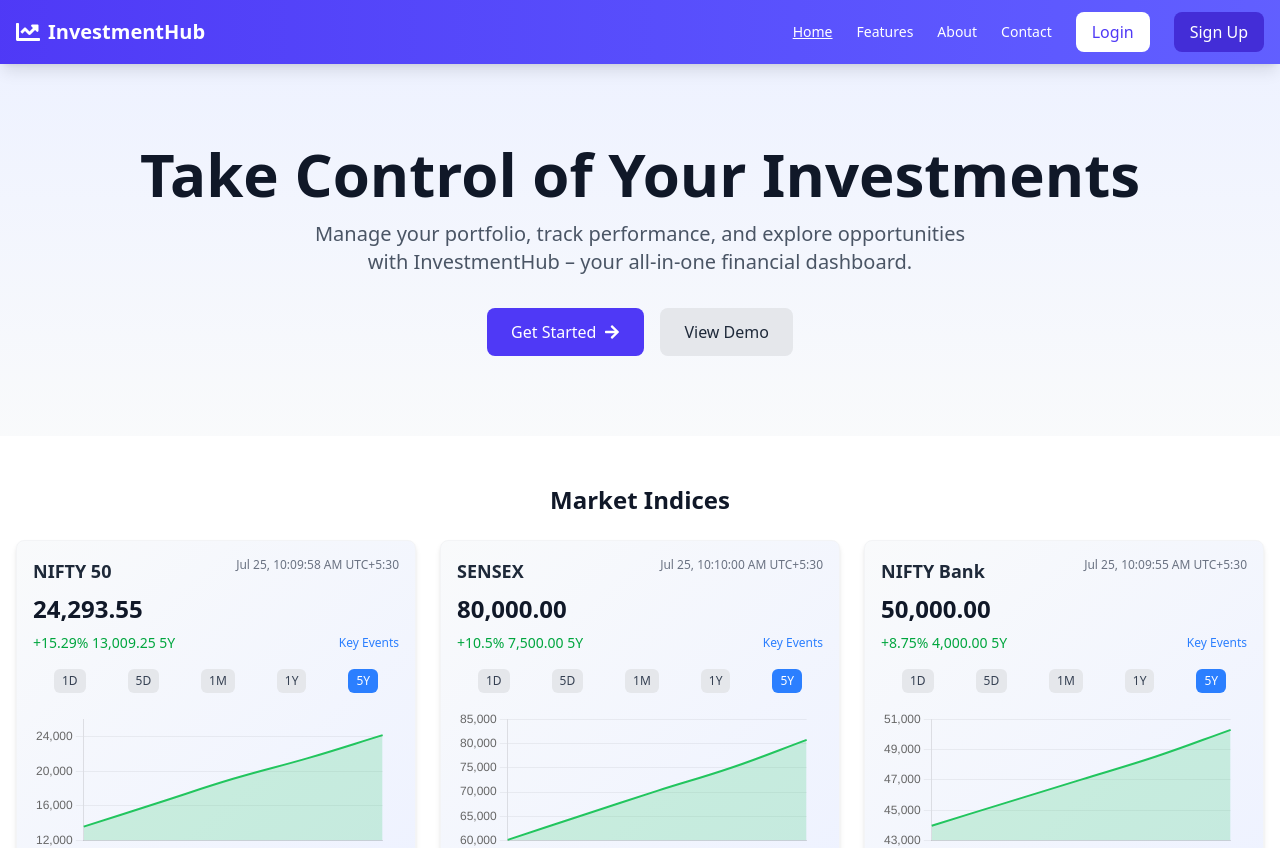
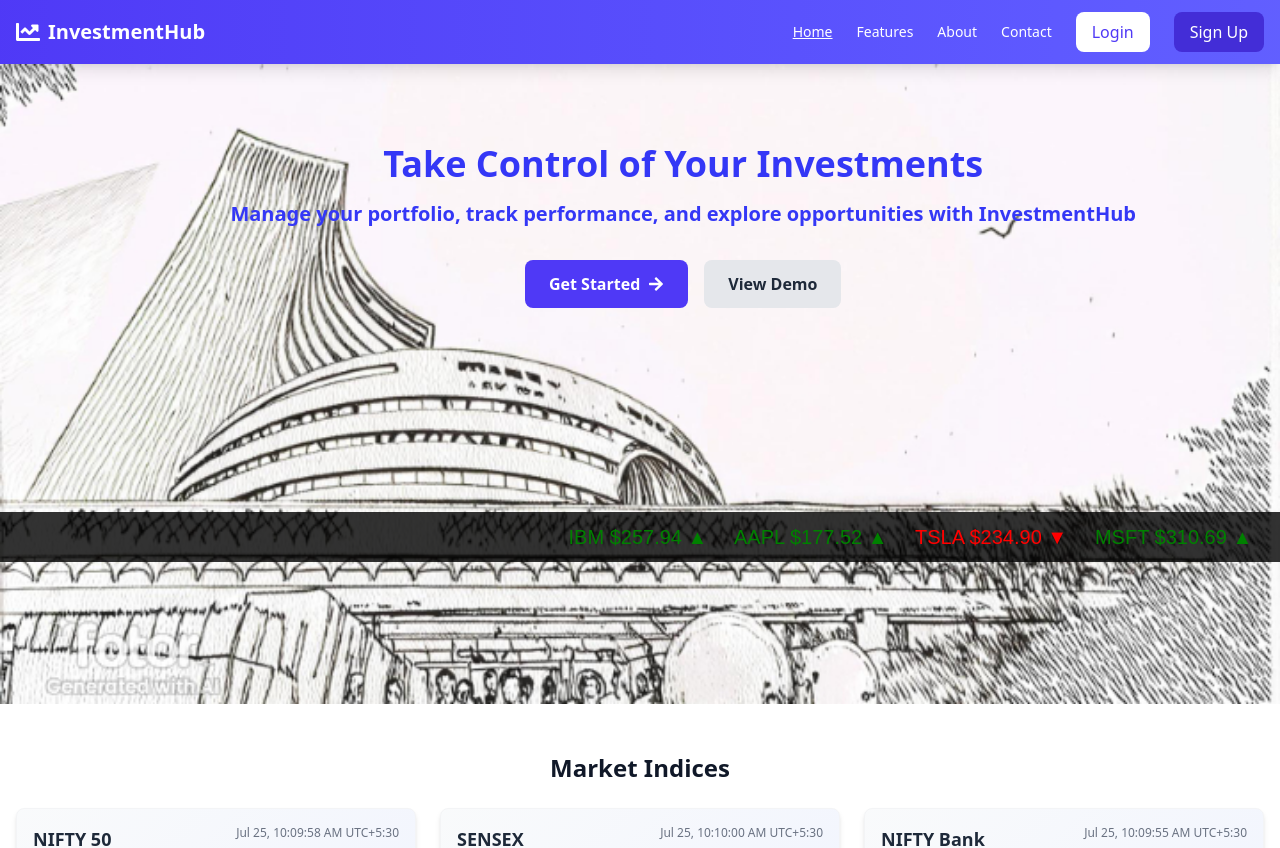
Before and after one commit to anshgandhiii/InvestmentHub, a React (Vite) app in the folder client/: page /landing in a window 1280 px wide. Shown: the top 848 px of the page. Built offline with nearby package versions, Linux system fonts and the light colour scheme.

Commit message:
Landing Page

```diff
--- a/client/src/components/Landing.jsx
+++ b/client/src/components/Landing.jsx
@@ -20,6 +20,8 @@ import {
   Legend,
   Filler,
 } from "chart.js";
+import myImage from "../assets/bse-fotor-ai-art-effects-20250316045844.jpeg.jpg";
+import stockData from "../stocks.json"; // Import the stock data
 
 // Register Chart.js components
 ChartJS.register(
@@ -289,6 +291,7 @@ export default function LandingPage() {
       return acc;
     }, {})
   );
+  const [tickerText, setTickerText] = useState(""); // State for the ticker text
   const navigate = useNavigate();
 
   // Load user session from localStorage
@@ -297,6 +300,35 @@ export default function LandingPage() {
     if (storedUser) {
       setUserId(storedUser);
     }
+  }, []);
+
+  // Process stock data for the ticker
+  useEffect(() => {
+    const latestPrices = stockData.stocks.map((stock) => {
+      const symbol = stock["Meta Data"]["2. Symbol"];
+      const timeSeries = stock["Time Series (5min)"];
+      const sortedTimes = Object.keys(timeSeries).sort().reverse(); // Sort times in descending order
+      const latestTime = sortedTimes[0]; // Latest time (e.g., 14:40:00)
+      const previousTime = sortedTimes[1]; // Previous time (e.g., 14:35:00)
+
+      const latestPrice = parseFloat(timeSeries[latestTime]["4. close"]).toFixed(2);
+      const previousPrice = previousTime ? parseFloat(timeSeries[previousTime]["4. close"]).toFixed(2) : latestPrice;
+      const priceChange = previousTime ? (parseFloat(latestPrice) - parseFloat(previousPrice)) : 0;
+
+      return {
+        symbol,
+        price: latestPrice,
+        change: priceChange, // Positive for increase, negative for decrease, 0 if no previous data
+      };
+    });
+
+    // Create the ticker text (repeated for seamless scrolling)
+    const tickerElements = latestPrices.map(({ symbol, price, change }) => {
+      const arrow = change > 0 ? "▲" : change < 0 ? "▼" : ""; // Add arrow based on price change
+      return `<span style="color: ${change > 0 ? "green" : change < 0 ? "red" : "white"}">${symbol} $${price} ${arrow}</span>`;
+    });
+    const tickerString = `${tickerElements.join(" &nbsp;&nbsp;&nbsp; ")} &nbsp;&nbsp;&nbsp; `;
+    setTickerText(tickerString.repeat(2)); // Repeat for smooth looping
   }, []);
 
   // Simulated login
@@ -395,6 +427,52 @@ export default function LandingPage() {
 
   return (
     <div className="min-h-screen w-full flex flex-col bg-gray-50">
+      {/* Inline CSS for the ticker and image */}
+      <style>
+        {`
+          .image-container {
+            width: 100%;
+            max-width: 800px;
+            margin: 0 auto;
+            margin-bottom: 20px;
+            position: relative;
+          }
+
+          .building-image {
+            width: 100%;
+            height: auto;
+            display: block;
+          }
+
+          .ticker-band {
+            position: absolute;
+            top: 50%; /* Align with the horizontal patch */
+            width: 100%;
+            background-color: rgba(0, 0, 0, 0.8);
+            padding: 10px 0;
+            overflow: hidden;
+          }
+
+          .ticker {
+            display: inline-block;
+            white-space: nowrap;
+            color: white;
+            font-family: Arial, sans-serif;
+            font-size: 20px;
+            animation: scroll 15s linear infinite;
+          }
+
+          @keyframes scroll {
+            0% {
+              transform: translateX(100%);
+            }
+            100% {
+              transform: translateX(-100%);
+            }
+          }
+        `}
+      </style>
+
       {/* Navbar */}
       <nav className="bg-gradient-to-r from-indigo-600 to-indigo-500 text-white shadow-lg px-4 py-3 sticky top-0 z-20 w-full">
         <div className="max-w-7xl mx-auto flex items-center justify-between">
@@ -507,15 +585,17 @@ export default function LandingPage() {
         </div>
       </nav>
 
-      {/* Hero Section */}
-      <section className="flex flex-col items-center justify-center text-center py-20 bg-gradient-to-b from-indigo-50 to-gray-50">
-        <h1 className="text-4xl md:text-6xl font-bold text-gray-900 mb-4">
+      {/* Stock Ticker and Image Section */}
+      <section className="hero-section">
+  {/* Sky Text */}
+  <div className="hero-text">
+    <h3 className="text-2xl md:text-4xl font-bold mb-4">
       Take Control of Your Investments
-        </h1>
-        <p className="text-lg md:text-xl text-gray-600 max-w-2xl mb-8">
-          Manage your portfolio, track performance, and explore opportunities with InvestmentHub – your all-in-one financial dashboard.
+    </h3>
+    <p className="text-lg md:text-xl  mb-8 ">
+      Manage your portfolio, track performance, and explore opportunities with InvestmentHub
     </p>
-        <div className="flex gap-4">
+    <div className="flex gap-4 justify-center">
       <Link
         to="/signup"
         className="btn bg-indigo-600 text-white px-6 py-3 rounded-lg hover:bg-indigo-700 flex items-center gap-2"
@@ -528,6 +608,15 @@ export default function LandingPage() {
       >
         View Demo
       </Link>
+    </div>
+  </div>
+
+  {/* Ticker Band */}
+  <div className="ticker-band">
+    <div
+      className="ticker"
+      dangerouslySetInnerHTML={{ __html: tickerText }}
+    />
   </div>
 </section>
 
--- a/client/src/index.css
+++ b/client/src/index.css
@@ -1 +1,62 @@
 @import "tailwindcss";
+
+.hero-section {
+  position: relative;
+  height: 80vh;
+  background-image: url('./assets/bse-fotor-ai-art-effects-20250316045844.jpeg.jpg');
+  background-size: cover;
+  background-position: center;
+  display: flex;
+  justify-content: center;
+  align-items: center;
+  flex-direction: column;
+  text-align: center;
+  color: white;
+}
+
+.hero-text {
+  position: absolute;
+  top: 10%; /* Positions text in the sky area */
+  right: 10%; /* Moves the text a little to the left */
+  color: #3437f6;
+  font-size: 1rem;
+  font-weight: bold;
+  /* text-shadow: 2px 2px 4px rgba(0, 0, 0, 0.7); Added for better visibility */
+  max-width: 80%;
+  padding: 1rem;
+  z-index: 10;
+}
+
+.ticker-band {
+    position: relative;
+    margin-top: 10%; /* Push it below */
+    width: 100%;
+    background-color: rgba(0, 0, 0, 0.8);
+    padding: 10px 0;
+    overflow: hidden;
+}
+
+
+.ticker {
+  display: inline-block;
+  white-space: nowrap;
+  color: white;
+  font-family: Arial, sans-serif;
+  font-size: 20px;
+  animation: scroll 15s linear infinite;
+}
+
+@keyframes scroll {
+  0% {
+    transform: translateX(100%);
+  }
+  100% {
+    transform: translateX(-100%);
+  }
+}
+
+.market-indices {
+  margin-top: 20px; /* Push it below the hero section */
+  text-align: center;
+  font-size: 1.5rem;
+}
```
Also changed, not shown: client/src/assets/bse-fotor-ai-art-effects-20250316045844.jpeg.jpg (added), client/src/assets/bse_edge.jpeg.jpg (added). Lines whose indentation alone changed are shown as unchanged.
